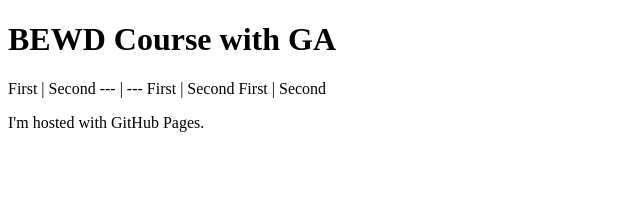
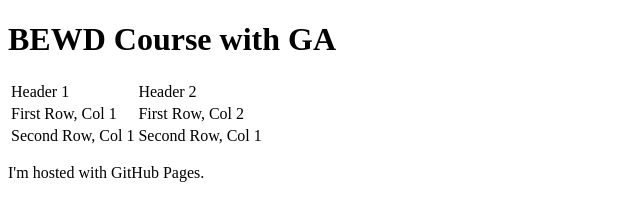
Before and after one commit to richardbranson/richardbranson.github.io, a plain HTML site: page index.html in a window 1280 px wide. Shown: the whole page, without its empty margins (0-640 px from the left). Drawn offline with Linux system fonts and the light colour scheme.

Commit message:
Update index.html

```diff
--- a/index.html
+++ b/index.html
@@ -3,10 +3,20 @@
 <body>
 <h1>BEWD Course with GA</h1>
 
-First | Second
---- | ---
-First | Second
-First | Second
+<table>
+<tr>
+  <td>Header 1</td>
+  <td>Header 2</td>
+</tr>
+<tr>
+  <td>First Row, Col 1</td>
+  <td>First Row, Col 2</td>
+</tr>
+<tr>
+  <td>Second Row, Col 1</td>
+  <td>Second Row, Col 1</td>
+</tr>
+</table>
 
 <p>I'm hosted with GitHub Pages.</p>
 </body>
```
